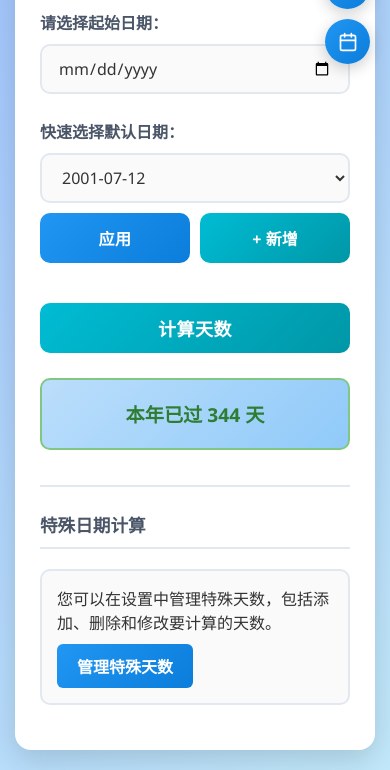
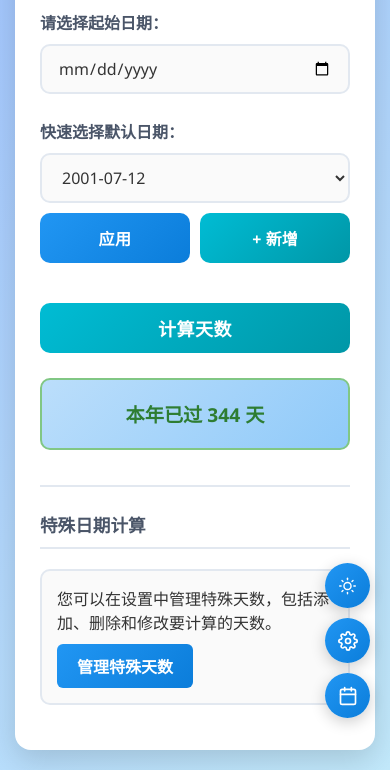
Before and after one commit to szjmhxd/date-days-calculator, a plain HTML site: page index.html in a window 390 px wide. Shown: the part 106-876 px from the top of the page. Drawn offline with Linux system fonts and the light colour scheme.

Commit message:
style(主题切换): 调整主题切换按钮和菜单的位置及样式
将主题切换按钮从顶部改为固定在底部，并调整主题菜单的位置和宽度，提升用户体验和视觉一致性

```diff
--- a/index.html
+++ b/index.html
@@ -303,8 +303,8 @@
 
         /* 悬浮主题切换按钮样式 */
         .theme-toggle-container {
-            position: absolute;
-            top: 20px;
+            position: fixed;
+            bottom: 20px;
             right: 20px;
             z-index: 1000;
         }
@@ -397,7 +397,7 @@
 
             /* 调整悬浮按钮位置 */
             .theme-toggle-container {
-                top: 15px;
+                bottom: 15px;
                 right: 15px;
             }
 
@@ -447,7 +447,7 @@
             </a>
 
             <!-- 主题选择菜单 -->
-            <div id="theme-menu" class="theme-menu" style="position: absolute; bottom: 150px; right: 0; background: var(--container-bg); padding: 20px; border-radius: 12px; box-shadow: 0 8px 25px rgba(0, 0, 0, 0.2); min-width: 200px; border: 1px solid var(--border-color);">
+            <div id="theme-menu" class="theme-menu" style="position: fixed; bottom: 200px; right: 20px; background: var(--container-bg); padding: 20px; border-radius: 12px; box-shadow: 0 8px 25px rgba(0, 0, 0, 0.2); width: 220px; border: 1px solid var(--border-color);">
                 <div class="theme-menu-title" style="font-weight: 600; color: var(--title-color); text-align: center; margin-bottom: 10px; font-size: 14px;">选择主题</div>
                 <div class="theme-colors" style="display: grid; grid-template-columns: repeat(4, 1fr); gap: 10px; margin-top: 10px;">
                     <button class="theme-btn" data-theme="default" style="width: 35px; height: 35px; padding: 0; background: linear-gradient(135deg, #667eea 0%, #764ba2 100%); border-radius: 50%;" title="默认紫"></button>
```
